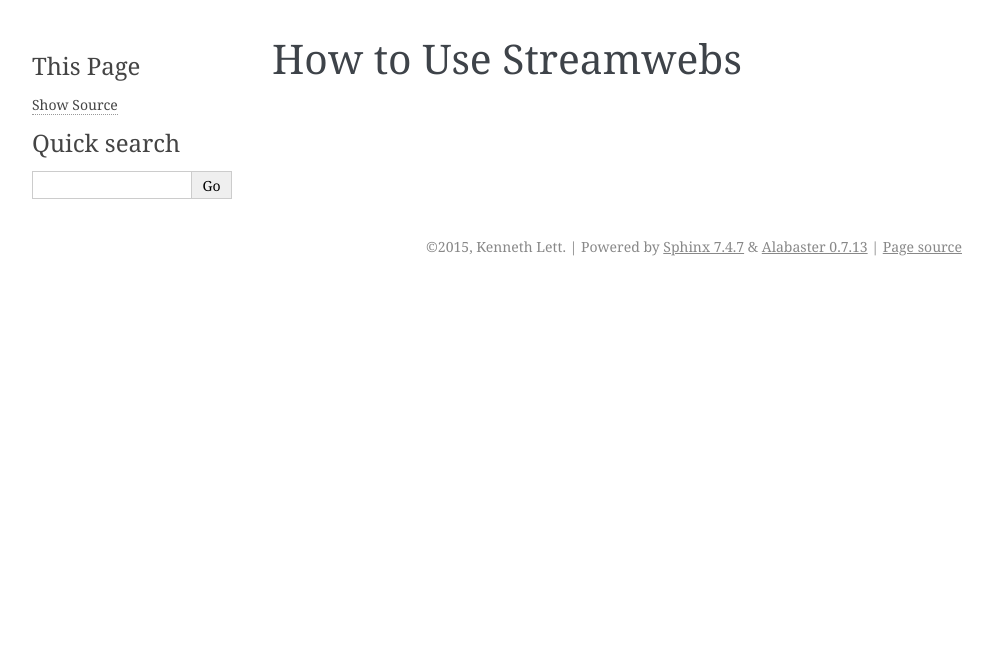
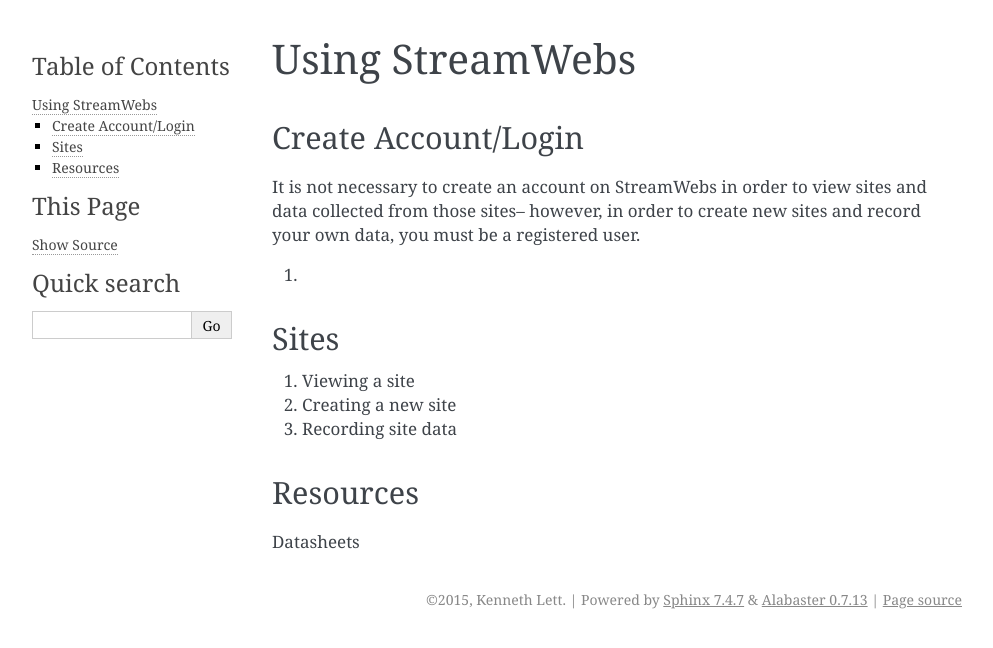
Before and after one commit to osuosl/streamwebs, a Sphinx documentation site: the page built from docs/source/usage.rst, in a window 1280 px wide. Shown: the top 648 px of the page, without its empty margins (148-1141 px from the left). Built offline with Sphinx 7.4.7, drawn with Linux system fonts in a browser that asks for light colours.

Commit message:
Add content skeleton for Using StreamWebs page

```diff
--- a/docs/source/index.rst
+++ b/docs/source/index.rst
@@ -13,8 +13,8 @@
 
    about
    usage
+   dev_docs
    outline
-   dev_docs
 
 Indices and tables
 ==================
--- a/docs/source/usage.rst
+++ b/docs/source/usage.rst
@@ -1,5 +1,26 @@
 .. _usage:
 
-=====================
-How to Use Streamwebs
-=====================
+================
+Using StreamWebs
+================
+
+Create Account/Login
+--------------------
+
+It is not necessary to create an account on StreamWebs in order to view sites and data collected from those sites-- however, in order to create new sites and record your own data, you must be a registered user.
+
+1.
+
+Sites
+-----
+
+1. Viewing a site
+
+2. Creating a new site
+
+3. Recording site data
+
+Resources
+---------
+
+Datasheets
```
Also changed, not shown: 13 other files.
